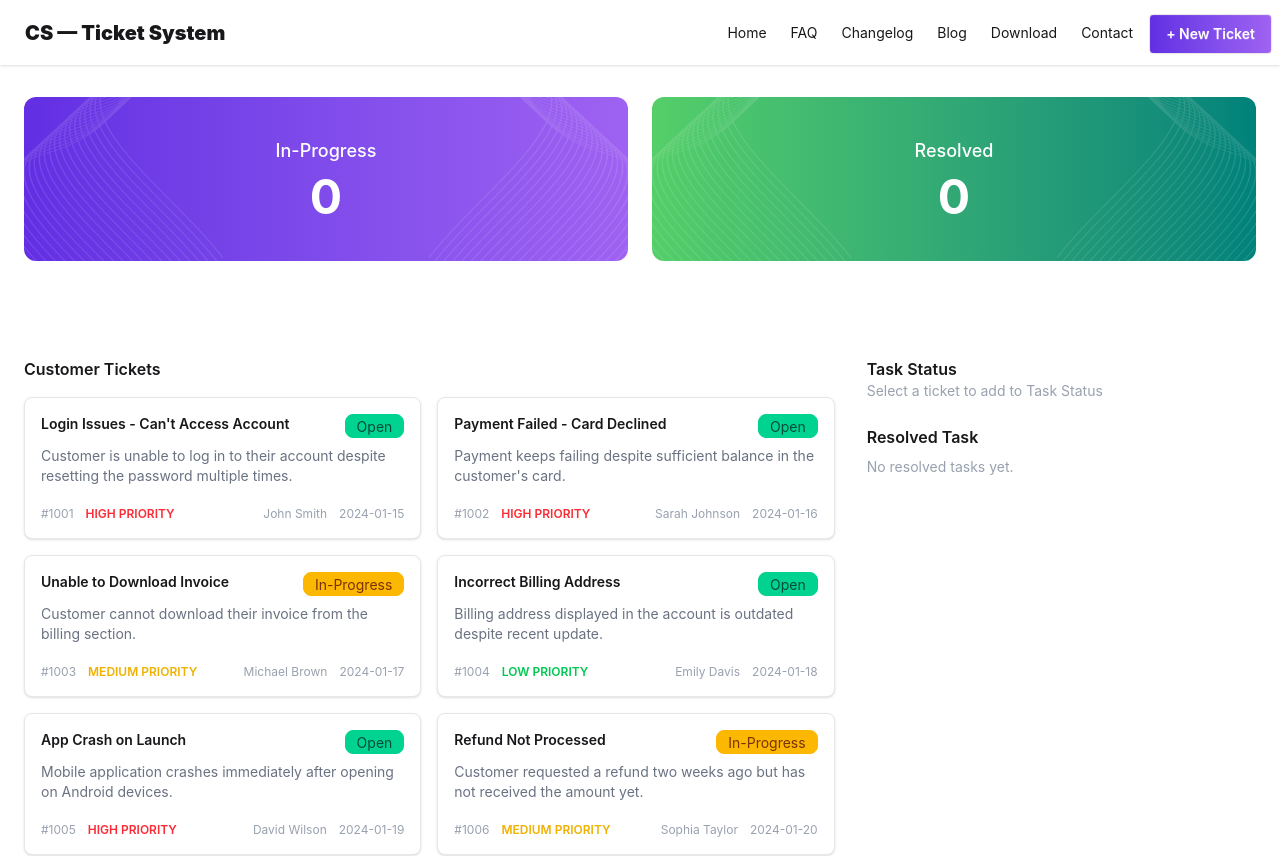
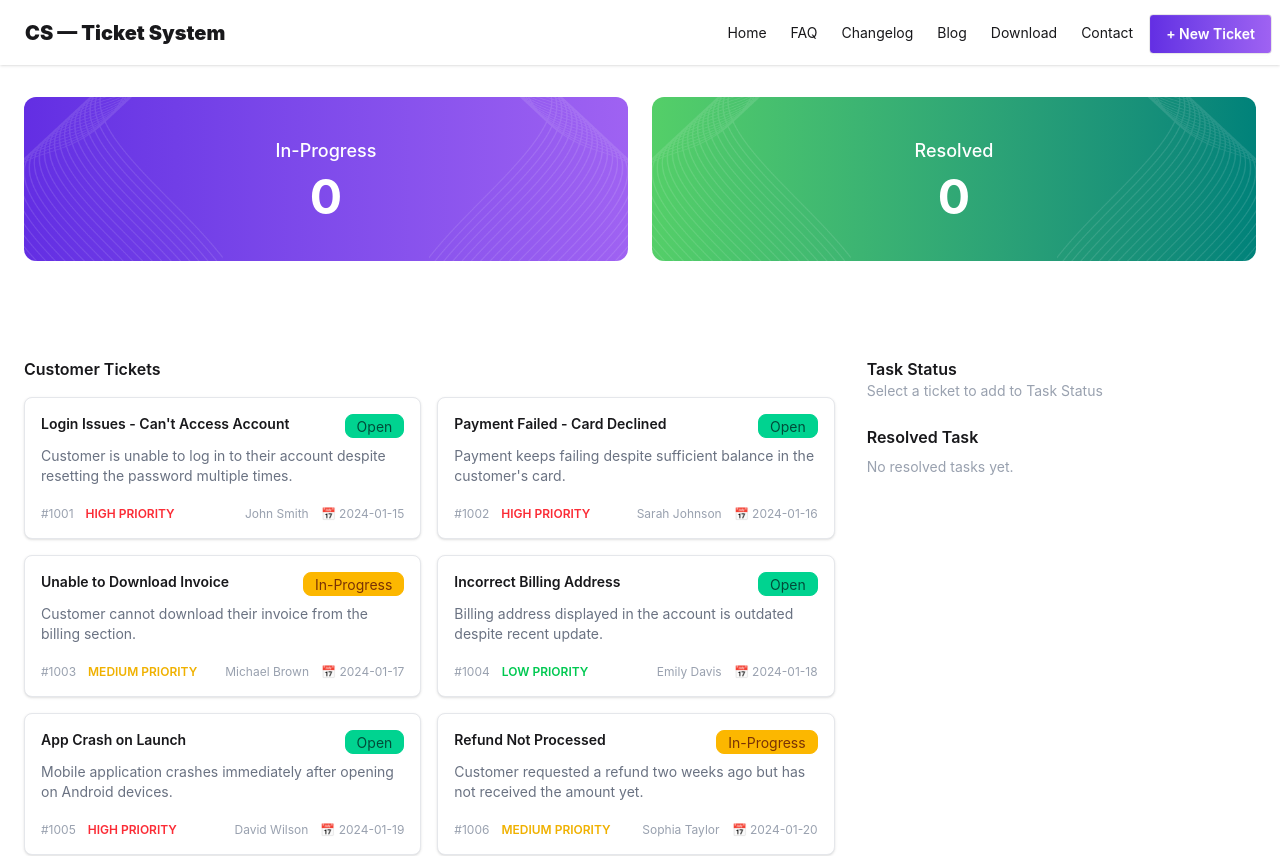
Before and after one commit to md-sazzadul/customer-support-zone, a React (Vite) app: page / in a window 1280 px wide. Shown: the top 856 px of the page. Built offline with nearby package versions, Linux system fonts and the light colour scheme.

Commit message:
make the tickets card clickable and functional and show toaster on success

```diff
--- a/src/App.jsx
+++ b/src/App.jsx
@@ -16,6 +16,14 @@ const ticketsPromise = fetchTickets();
 function App() {
   const [taskStatusItems, setTaskStatusItems] = useState([]);
   const [resolvedItems, setResolvedItems] = useState([]);
+
+  const handleAddToTask = (ticket) => {
+    const alreadyAdded = taskStatusItems.find((item) => item.id === ticket.id);
+    if (alreadyAdded) return false;
+
+    setTaskStatusItems((prev) => [...prev, ticket]);
+    return true;
+  };
 
   return (
     <>
@@ -45,7 +53,11 @@ function App() {
                   <span className="loading loading-dots loading-xl"></span>
                 }
               >
-                <TicketList ticketsPromise={ticketsPromise} />
+                <TicketList
+                  ticketsPromise={ticketsPromise}
+                  onAddToTask={handleAddToTask}
+                  taskStatusItems={taskStatusItems}
+                />
               </Suspense>
             </div>
 
--- a/src/component/TicketCard/TicketCard.jsx
+++ b/src/component/TicketCard/TicketCard.jsx
@@ -1,4 +1,6 @@
-const TicketCard = ({ ticket }) => {
+import { toast } from "react-toastify";
+
+const TicketCard = ({ ticket, isAdded, onAddToTask }) => {
   const statusColor =
     ticket.status === "Open" ? "badge-success" : "badge-warning";
 
@@ -9,8 +11,23 @@ const TicketCard = ({ ticket }) => {
         ? "text-yellow-500"
         : "text-green-500";
 
+  const handleClick = () => {
+    if (isAdded) {
+      toast.info(`${ticket.title} is already in Task Status!`, { icon: "ℹ️" });
+      return;
+    }
+
+    const added = onAddToTask(ticket);
+    if (added) {
+      toast.success(`${ticket.title} added to Task Status!`, { icon: "✅" });
+    }
+  };
+
   return (
-    <div className="card bg-base-100 shadow-sm border border-gray-200">
+    <div
+      onClick={handleClick}
+      className={`card bg-base-100 shadow-sm border transition-all duration-200 cursor-pointer ${isAdded ? "border-purple-400 bg-purple-50" : "border-gray-200 hover:border-purple-300 hover:shadow-md hover:-translate-y-0.5"}`}
+    >
       <div className="card-body p-4">
         <div className="flex justify-between items-start">
           <h3 className="font-semibold text-sm">{ticket.title}</h3>
@@ -29,10 +46,10 @@ const TicketCard = ({ ticket }) => {
             </span>
           </div>
 
-          <div className="flex gap-3 text-gray-400">
+          <div className="flex gap-3 text-gray-400 items-center">
             <span>{ticket.customer}</span>
 
-            <span>{ticket.createdAt}</span>
+            <span>📅 {ticket.createdAt}</span>
           </div>
         </div>
       </div>
--- a/src/component/TicketList/TicketList.jsx
+++ b/src/component/TicketList/TicketList.jsx
@@ -1,7 +1,7 @@
 import { use } from "react";
 import TicketCard from "../TicketCard/TicketCard";
 
-const TicketList = ({ ticketsPromise }) => {
+const TicketList = ({ ticketsPromise, onAddToTask, taskStatusItems }) => {
   const tickets = use(ticketsPromise);
 
   return (
@@ -10,7 +10,12 @@ const TicketList = ({ ticketsPromise }) => {
 
       <div className="grid grid-cols-1 md:grid-cols-2 gap-4">
         {tickets.map((ticket) => (
-          <TicketCard key={ticket.id} ticket={ticket} />
+          <TicketCard
+            key={ticket.id}
+            ticket={ticket}
+            onAddToTask={onAddToTask}
+            isAdded={taskStatusItems.some((item) => item.id === ticket.id)}
+          />
         ))}
       </div>
     </div>
```
